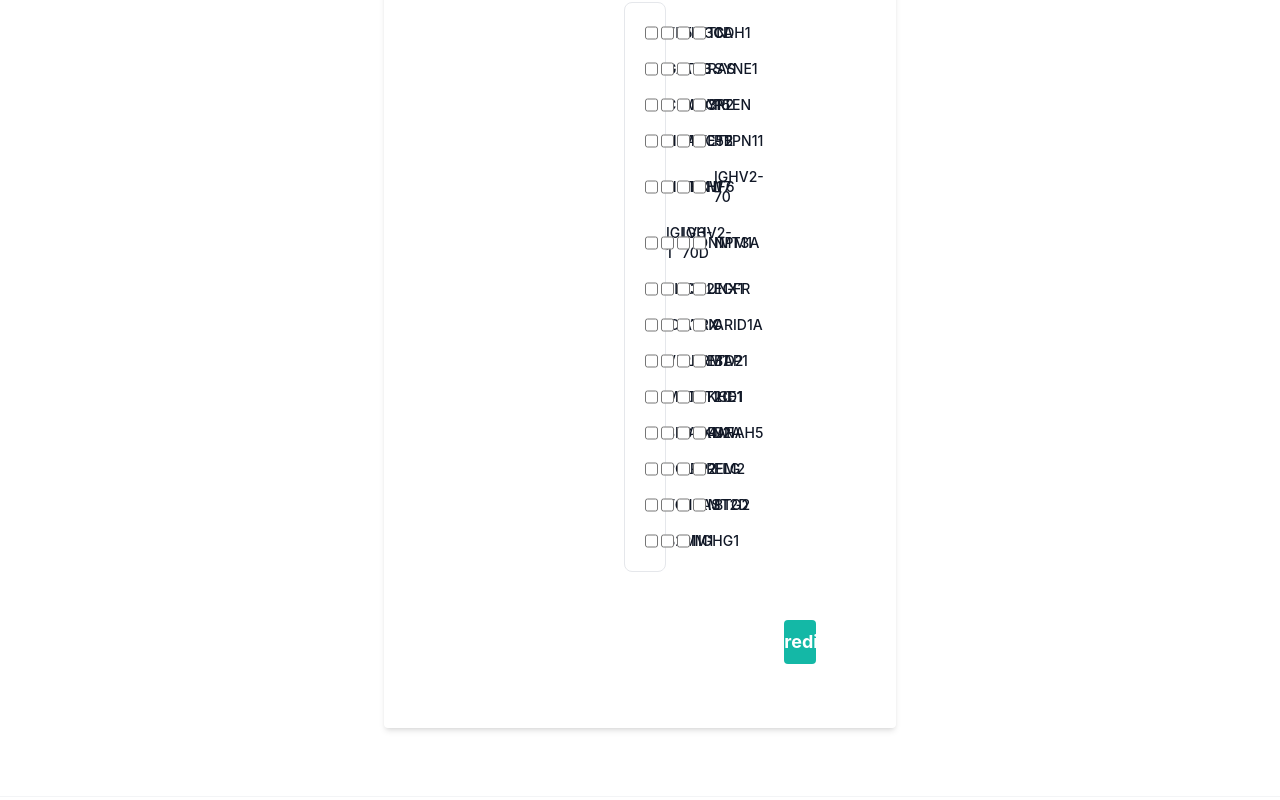
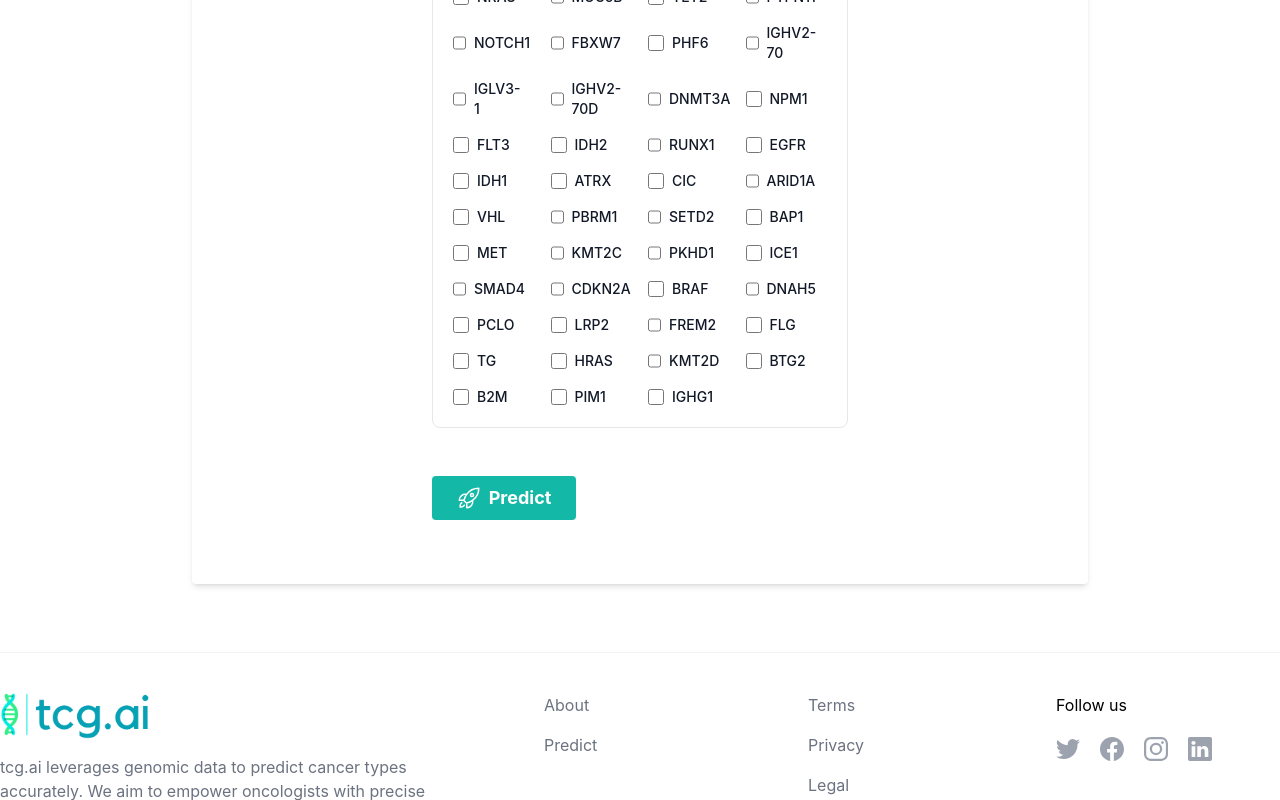
Before and after one commit to bill071194/tcga-mlops, a Next.js app in the folder tcga-frontend/: page /predict in a window 1280 px wide. Shown: the part 1128-1928 px from the top of the page. Built offline with nearby package versions, Linux system fonts and the light colour scheme.

Commit message:
Updated Predict.js

```diff
--- a/tcga-frontend/pages/predict.js
+++ b/tcga-frontend/pages/predict.js
@@ -20,7 +20,7 @@ const Predict = () => {
           title="Predict Cancer Type">
           Input patient information and any available simple somatic mutations.
         </SectionTitle>
-        <div className="flex w-full flex-col px-96">
+        <div className="flex w-auto flex-col px-48">
           <InputForm />
         </div>
         <Footer />
@@ -30,7 +30,7 @@ const Predict = () => {
 
   function InputForm() {
     return (
-      <form class="flex flex-col justify-center bg-gray-25 shadow-md rounded px-60 pt-6 pb-8 mb-4 dark:bg-gray-700 dark:border-gray-600 dark:text-white">
+      <form class="flex flex-col bg-gray-25 shadow-md rounded px-60 pt-6 pb-8 mb-4 dark:bg-gray-700 dark:border-gray-600 dark:text-white items center justify center">
         <h3 class="mb-4 font-semibold text-teal-500 dark:text-white text-start">Patient Race/Ethnicity</h3>
         <select id="races" class="bg-gray-50 border border-gray-300 text-gray-900 text-sm rounded-lg focus:ring-teal-500 focus:border-teal-500 block w-full p-2.5 dark:bg-gray-700 dark:border-gray-600 dark:placeholder-gray-400 dark:text-white dark:focus:ring-teal-500 dark:focus:border-teal-500">
           <option>White</option>
@@ -65,7 +65,7 @@ const Predict = () => {
         <h3 class="pt-8 mb-4 font-semibold text-teal-500 dark:text-white text-start">Simple Somatic Mutations</h3>
         <SSMSCheckboxes />
 
-        <button class="flex mx-40 mt-12 mb-8 bg-teal-500 hover:bg-teal-400 text-white font-bold py-2 px-4 rounded items-center justify-center" type="submit">
+        <button class="flex w-36 mt-12 mb-8 bg-teal-500 hover:bg-teal-400 text-white font-bold py-2 px-4 rounded items-center justify-center content-center" type="submit">
           <svg xmlns="http://www.w3.org/2000/svg" fill="none" viewBox="0 0 24 24" stroke-width="1.5" stroke="currentColor" class="w-6 h-6">
             <path stroke-linecap="round" stroke-linejoin="round" d="M15.59 14.37a6 6 0 01-5.84 7.38v-4.8m5.84-2.58a14.98 14.98 0 006.16-12.12A14.98 14.98 0 009.631 8.41m5.96 5.96a14.926 14.926 0 01-5.841 2.58m-.119-8.54a6 6 0 00-7.381 5.84h4.8m2.581-5.84a14.927 14.927 0 00-2.58 5.84m2.699 2.7c-.103.021-.207.041-.311.06a15.09 15.09 0 01-2.448-2.448 14.9 14.9 0 01.06-.312m-2.24 2.39a4.493 4.493 0 00-1.757 4.306 4.493 4.493 0 004.306-1.758M16.5 9a1.5 1.5 0 11-3 0 1.5 1.5 0 013 0z" />
           </svg>
```
